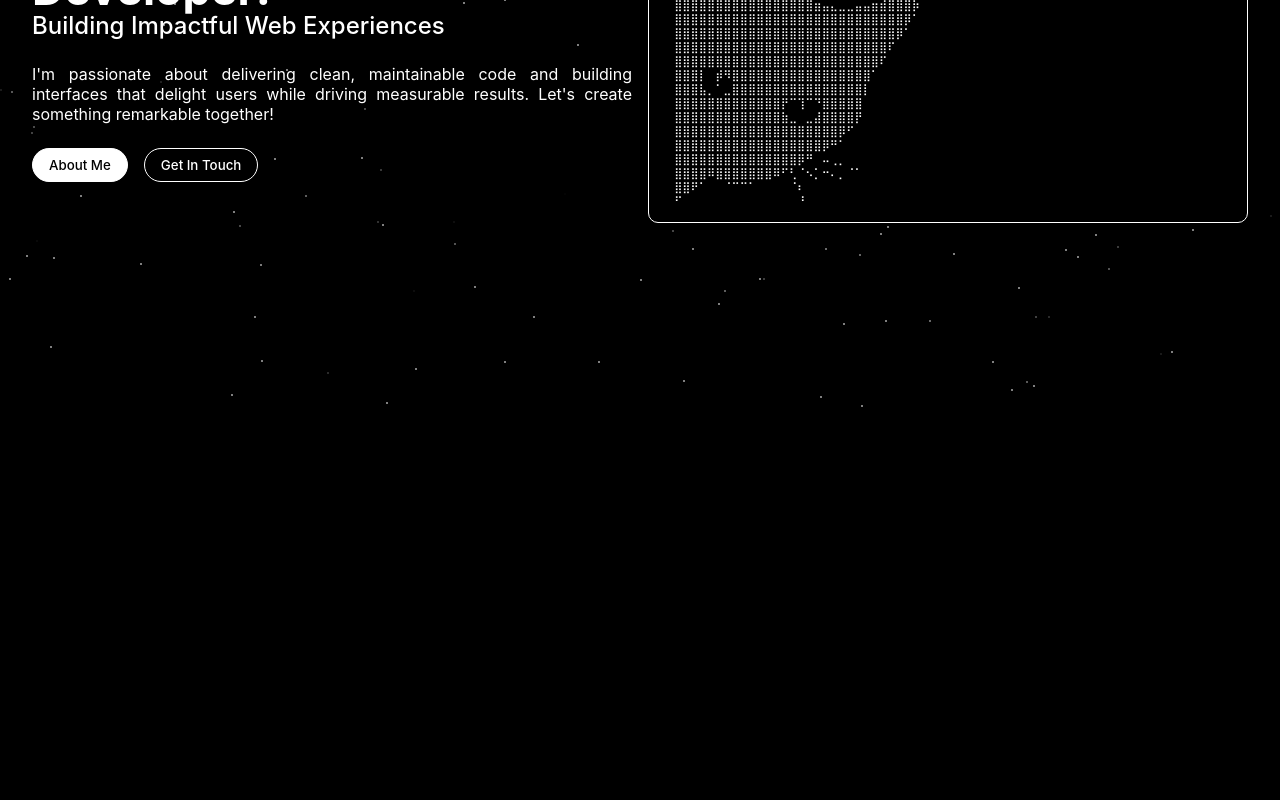
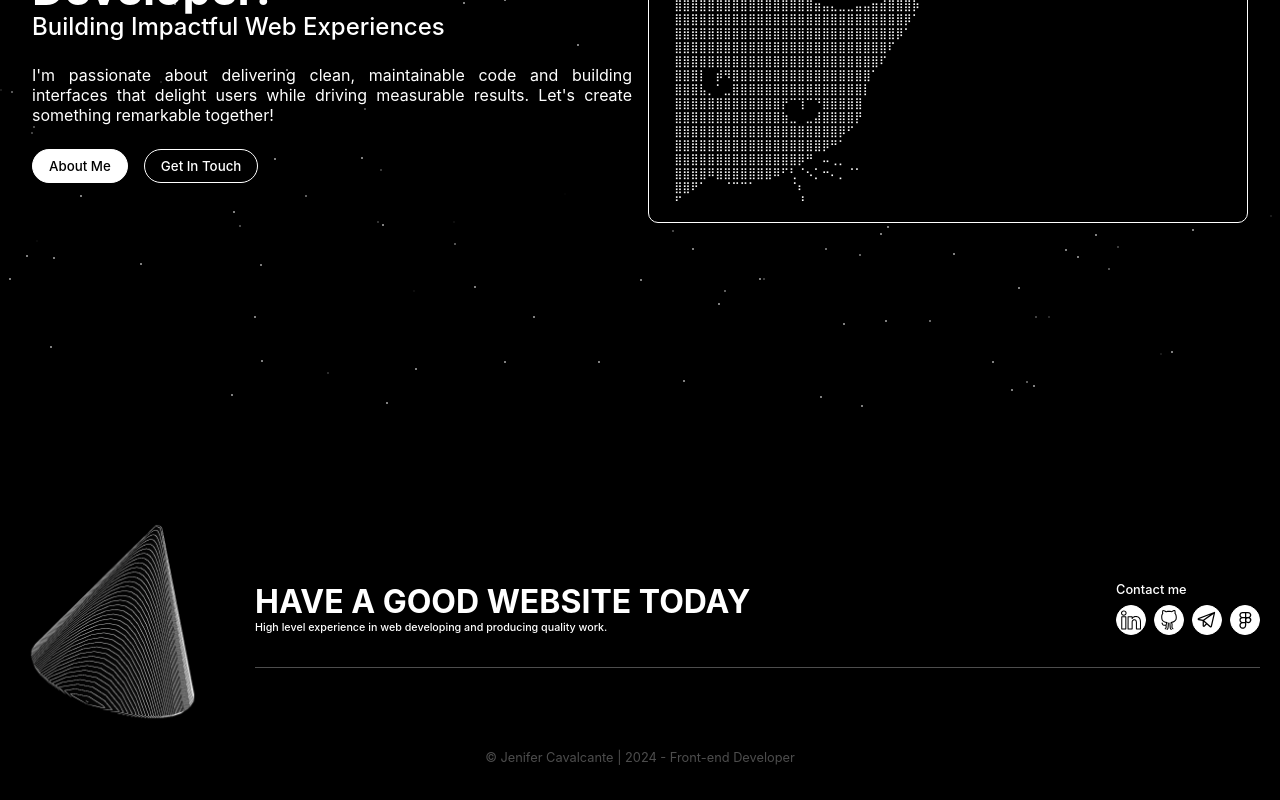
Before and after one commit to jenifercavalcante/personal-portfolio, a Next.js app: page / in a window 1280 px wide. Shown: the part 390-1190 px from the top of the page. Built offline with nearby package versions, Linux system fonts and the light colour scheme.

Commit message:
feat: creating footer

```diff
--- a/src/app/layout.tsx
+++ b/src/app/layout.tsx
@@ -1,3 +1,4 @@
+import FooterContent from '@/components/Footer/Footer';
 import Footer from '@/components/Footer/Footer';
 import Lain from '@/components/Lain/Lain';
 import Navbar from '@/components/Navbar/Navbar';
@@ -24,7 +25,7 @@ export default function RootLayout({ children }: { children: React.ReactNode })
           <div className="main-content">{children}</div>
         </main>
         <footer id="footer">
-          <Footer />
+          <FooterContent />
         </footer>
 
         <Lain />
--- a/src/components/Buttons/ButtonWhite.tsx
+++ b/src/components/Buttons/ButtonWhite.tsx
@@ -1,11 +1,20 @@
 interface Props {
   children: React.ReactNode;
   outline?: boolean;
+  className?: string;
 }
 
-export default function ButtonWhite({ outline = false, children, ...props }: Props) {
+export default function ButtonWhite({
+  outline = false,
+  className = '',
+  children,
+  ...props
+}: Props) {
   return (
-    <button className={`btn ${!outline ? 'btn-white' : 'btn-outline-white'}`} {...props}>
+    <button
+      className={`btn ${!outline ? 'btn-white' : 'btn-outline-white'} ${className}`}
+      {...props}
+    >
       {children}
     </button>
   );
--- a/src/components/Footer/Footer.tsx
+++ b/src/components/Footer/Footer.tsx
@@ -1,3 +1,69 @@
-export default function Footer() {
-  return <div></div>;
+import '@/styles/footer.scss';
+import Image from 'next/image';
+import Button from '../Buttons';
+import { SlSocialLinkedin, SlSocialGithub } from 'react-icons/sl';
+import Link from 'next/link';
+import { PiFigmaLogo, PiTelegramLogo } from 'react-icons/pi';
+
+export default function FooterContent() {
+  return (
+    <div className="wrapper">
+      <div className="footer-content">
+        <Image
+          src="/images/overTriangle.png"
+          className="over-triangle"
+          alt="Triangle decoration"
+          width={187}
+          height={218}
+        />
+
+        <div className="details">
+          <div className="footer-info">
+            <div className="contact-info">
+              <h5 className="title">Have A good WEBsite today</h5>
+              <h6 className="subtitle">
+                High level experience in web developing and producing quality work.
+              </h6>
+            </div>
+
+            <div className="contacts-links">
+              <span className="title">Contact me</span>
+
+              <div className="buttons">
+                <Link href="/">
+                  <Button.White className="social-btn">
+                    <SlSocialLinkedin size={20} />
+                  </Button.White>
+                </Link>
+
+                <Link href="/">
+                  <Button.White className="social-btn">
+                    <SlSocialGithub size={20} />
+                  </Button.White>
+                </Link>
+
+                <Link href="/">
+                  <Button.White className="social-btn">
+                    <PiTelegramLogo size={20} />
+                  </Button.White>
+                </Link>
+
+                <Link href="/">
+                  <Button.White className="social-btn">
+                    <PiFigmaLogo size={20} />
+                  </Button.White>
+                </Link>
+              </div>
+            </div>
+          </div>
+
+          <hr />
+        </div>
+      </div>
+
+      <div className="copyright">
+        <span>© Jenifer Cavalcante | 2024 - Front-end Developer</span>
+      </div>
+    </div>
+  );
 }
--- /dev/null
+++ b/src/styles/footer.scss
@@ -0,0 +1,113 @@
+.wrapper {
+  display: flex;
+  flex-direction: column;
+  width: 100%;
+  gap: 1rem;
+
+  .footer-content {
+    width: 100%;
+    height: 100%;
+    color: white;
+    display: flex;
+    flex-direction: row;
+    align-items: center;
+    column-gap: 3rem;
+
+    .details {
+      width: 100%;
+      display: flex;
+      flex-direction: column;
+      gap: 2rem;
+
+      hr {
+        border: 0;
+        border-top: 1px solid #ffffff4d;
+      }
+
+      .footer-info {
+        display: flex;
+        width: 100%;
+        flex-direction: row;
+        justify-content: space-between;
+        align-items: center;
+        gap: 0.5rem;
+
+        .contact-info {
+          display: flex;
+          flex-direction: column;
+
+          .title {
+            text-transform: uppercase;
+            font-size: 2rem;
+          }
+
+          .subtitle {
+            font-weight: 500;
+          }
+        }
+
+        .contacts-links {
+          display: flex;
+          flex-direction: column;
+          gap: 0.5rem;
+
+          .title {
+            font-weight: 500;
+            font-size: 0.8rem;
+          }
+
+          .buttons {
+            display: flex;
+            flex-direction: row;
+            column-gap: 0.5rem;
+
+            .social-btn {
+              padding: 0 !important;
+              border-radius: 100% !important;
+              width: 30px;
+              height: 30px;
+              text-align: center;
+              display: flex !important;
+              align-items: center;
+              justify-content: center;
+            }
+          }
+        }
+      }
+    }
+  }
+
+  .copyright {
+    display: flex;
+    justify-content: center;
+    font-size: 0.8rem;
+    color: #ffffff4d;
+  }
+}
+
+@media screen and (max-width: 768px) {
+  .wrapper {
+    .footer-content {
+      column-gap: 1rem;
+
+      .details {
+        .footer-info {
+          display: flex;
+          flex-direction: column;
+          align-items: baseline;
+          justify-content: baseline;
+
+          .contact-info {
+            .title {
+              font-size: 1.5rem;
+            }
+          }
+        }
+      }
+
+      .over-triangle {
+        margin-left: -60px;
+      }
+    }
+  }
+}
--- a/src/styles/global.scss
+++ b/src/styles/global.scss
@@ -15,6 +15,7 @@
     Droid Sans,
     Helvetica Neue,
     sans-serif;
+  box-sizing: border-box;
 }
 
 html {
@@ -31,6 +32,7 @@ body {
   display: flex;
   flex-direction: column;
   background-color: #000;
+  overflow-x: hidden;
 
   .stars {
     position: fixed;
@@ -71,6 +73,7 @@ body {
     justify-content: center;
     padding: 0 2rem;
     margin: 80px 0;
+    flex-shrink: 0;
 
     .main-content {
       max-width: 1600px;
@@ -105,6 +108,9 @@ body {
     flex-shrink: 0;
     z-index: 1;
     background-color: rgb(0, 0, 0, 70%);
+    box-sizing: border-box;
+    width: 100%;
+    overflow: hidden;
   }
 }
 
```
Also changed, not shown: public/images/overTriangle.png (added).
